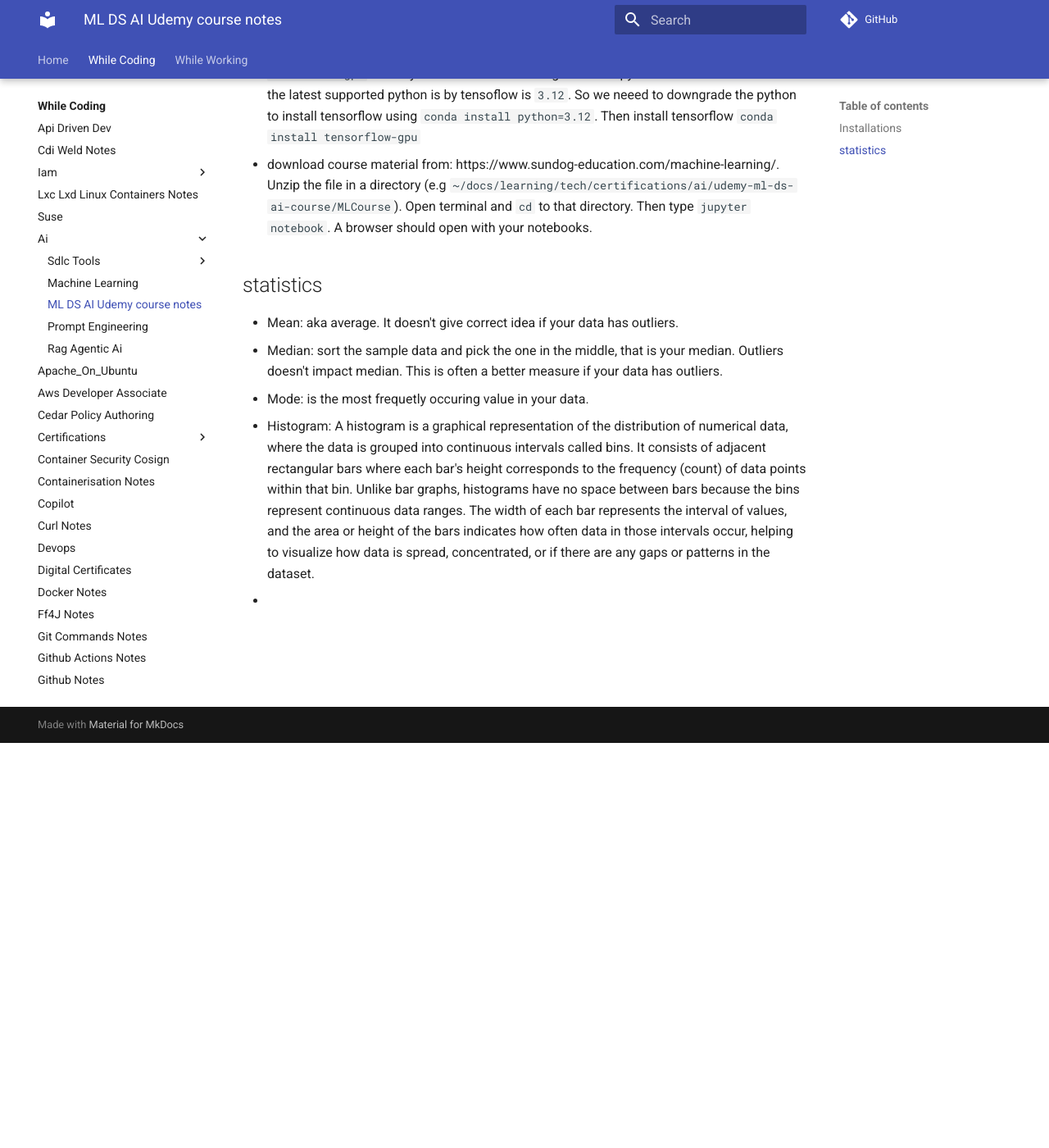
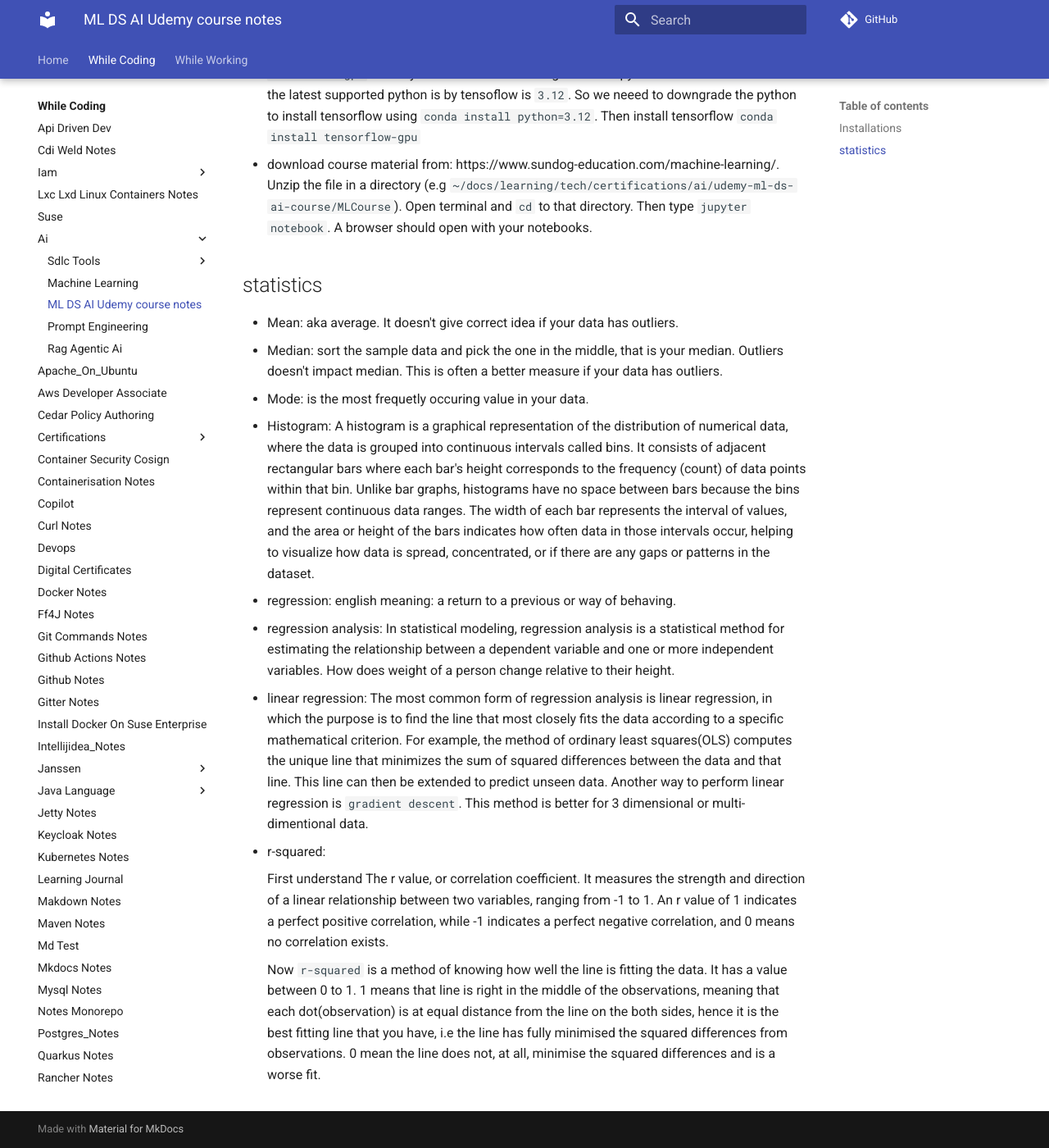
Before and after one commit to ossdhaval/mysite, an MkDocs documentation site: the page built from source/while-coding/ai/course-notes-udemy-ml-ds-ai.md, in a window 1280 px wide and 1400 px high, scrolled down 494 px. Shown: the whole window at 82% size. Built offline with MkDocs 1.6.1 and Material for MkDocs 9.7.7, drawn with Linux system fonts in a browser that asks for light colours; comment, search, counter and statistics services are not loaded.

Commit message:
Enhance course notes with regression concepts
Added definitions and explanations for regression concepts including regression analysis, linear regression, and r-squared.

```diff
--- a/source/while-coding/ai/course-notes-udemy-ml-ds-ai.md
+++ b/source/while-coding/ai/course-notes-udemy-ml-ds-ai.md
@@ -20,4 +20,11 @@
 
 - Histogram: A histogram is a graphical representation of the distribution of numerical data, where the data is grouped into continuous intervals called bins. It consists of adjacent rectangular bars where each bar's height corresponds to the frequency (count) of data points within that bin. Unlike bar graphs, histograms have no space between bars because the bins represent continuous data ranges. The width of each bar represents the interval of values, and the area or height of the bars indicates how often data in those intervals occur, helping to visualize how data is spread, concentrated, or if there are any gaps or patterns in the dataset.
 
--
+- regression: english meaning: a return to a previous or way of behaving.
+- regression analysis: In statistical modeling, regression analysis is a statistical method for estimating the relationship between a dependent variable and one or more independent variables. How does weight of a person change relative to their height.
+- linear regression: The most common form of regression analysis is linear regression, in which the purpose is to find the line that most closely fits the data according to a specific mathematical criterion. For example, the method of ordinary least squares(OLS) computes the unique line that minimizes the sum of squared differences between the data and that line. This line can then be extended to predict unseen data. Another way to perform linear regression is  `gradient descent`. This method is better for 3 dimensional or multi-dimentional data.
+  - r-squared:
+
+    First understand The r value, or correlation coefficient. It measures the strength and direction of a linear relationship between two variables, ranging from -1 to 1. An r value of 1 indicates a perfect positive correlation, while -1 indicates a perfect negative correlation, and 0 means no correlation exists.
+
+    Now `r-squared` is a method of knowing how well the line is fitting the data. It has a value between 0 to 1.  1 means that line is right in the middle of the observations, meaning that each dot(observation) is at equal distance from the line on the both sides, hence it is the best fitting line that you have, i.e the line has fully minimised the squared differences from observations. 0 mean the line does not, at all, minimise the squared differences and is a worse fit.
```
